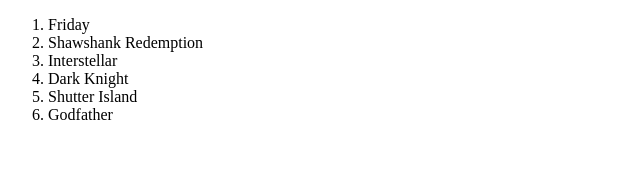
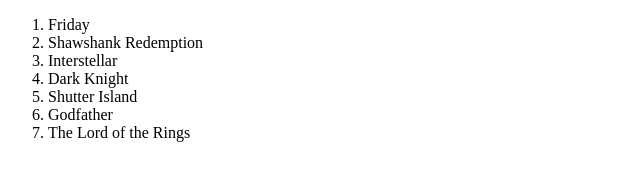
Before and after one commit to ShaunMadziva/git_excercise, a plain HTML site: page index.html in a window 1280 px wide. Shown: the whole page, without its empty margins (0-640 px from the left). Drawn offline with Linux system fonts and the light colour scheme.

Commit message:
Update list of films

```diff
--- a/index.html
+++ b/index.html
@@ -13,6 +13,7 @@
         <li>Dark Knight</li>
         <li>Shutter Island</li>
         <li>Godfather</li>
+        <li>The Lord of the Rings</li>
     </ol>
 </body>
 </html>
```
